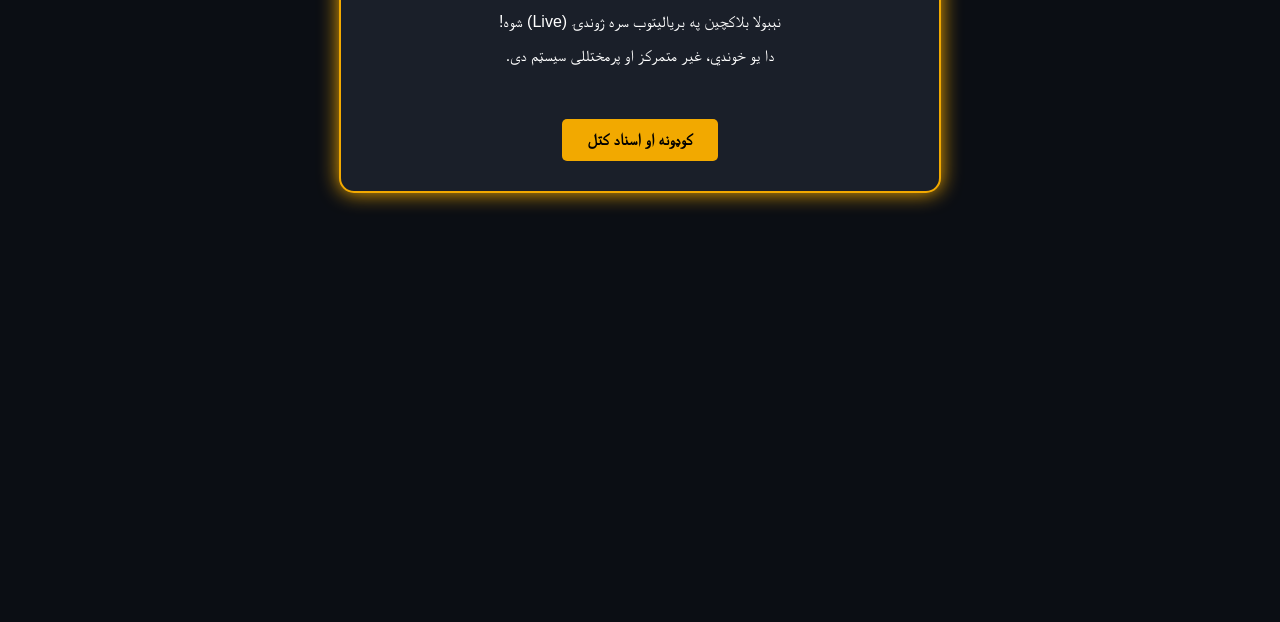
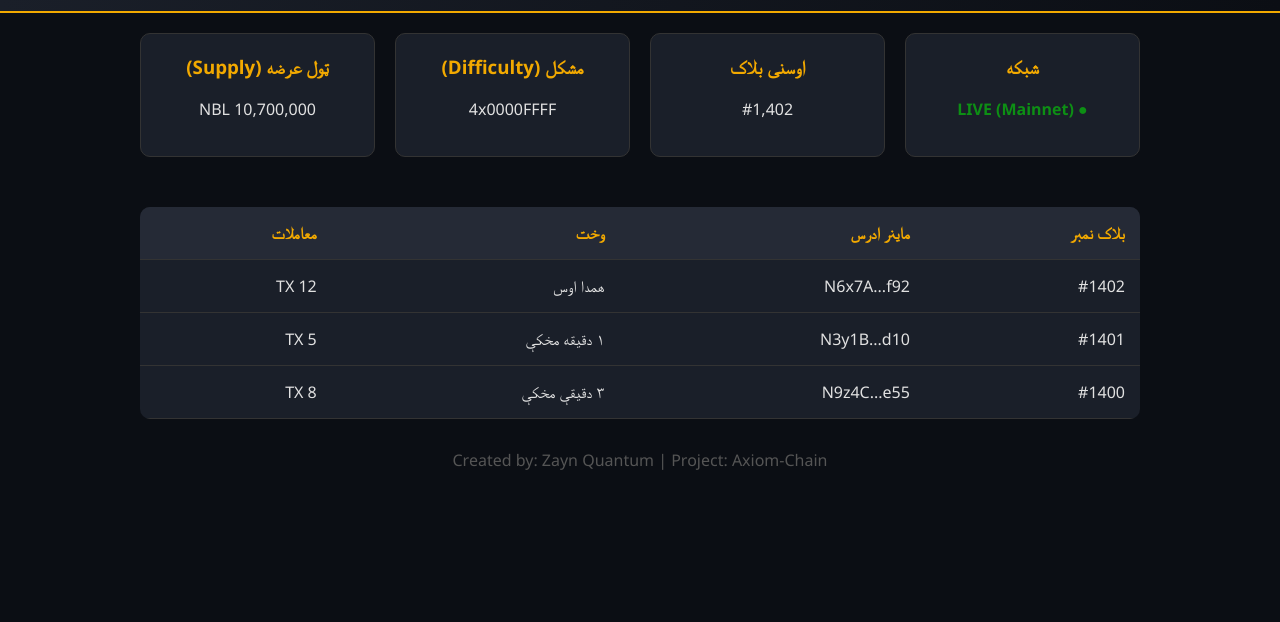
Before and after one commit to rahmatullahvibenet-sketch/axiom-chain, a plain HTML site: page index.html in a window 1280 px wide. Shown: the part 178-800 px from the top of the page. Drawn offline with Linux system fonts and the light colour scheme.

Commit message:
Update index.html

```diff
--- a/index.html
+++ b/index.html
@@ -2,21 +2,83 @@
 <html lang="ps" dir="rtl">
 <head>
     <meta charset="UTF-8">
-    <title>Nebula Blockchain | نېبولا</title>
+    <meta name="viewport" content="width=device-width, initial-scale=1.0">
+    <title>Nebula Explorer | نېبولا ایکسپلورر</title>
     <style>
-        body { background-color: #0b0e14; color: white; text-align: center; font-family: sans-serif; padding: 50px; }
-        .box { border: 2px solid #f2a900; padding: 30px; border-radius: 15px; display: inline-block; background: #1a1f29; box-shadow: 0px 0px 20px #f2a900; }
-        h1 { color: #f2a900; font-size: 2.5em; }
-        .btn { background: #f2a900; color: black; padding: 12px 25px; text-decoration: none; border-radius: 5px; font-weight: bold; display: inline-block; margin-top: 20px; }
+        body { font-family: 'Segoe UI', sans-serif; background-color: #0b0e14; color: #e1e1e1; text-align: center; margin: 0; }
+        .header { background: linear-gradient(90deg, #1a1f29, #0b0e14); padding: 40px; border-bottom: 2px solid #f2a900; }
+        h1 { color: #f2a900; margin: 0; font-size: 2.5rem; }
+        .stats-grid { display: grid; grid-template-columns: repeat(auto-fit, minmax(200px, 1fr)); gap: 20px; padding: 20px; max-width: 1000px; margin: auto; }
+        .stat-card { background: #1a1f29; padding: 20px; border-radius: 10px; border: 1px solid #333; }
+        .stat-card h3 { color: #f2a900; margin-top: 0; }
+        .live-data { width: 90%; max-width: 1000px; margin: 30px auto; background: #1a1f29; border-radius: 10px; overflow: hidden; }
+        table { width: 100%; border-collapse: collapse; text-align: right; }
+        th, td { padding: 15px; border-bottom: 1px solid #333; }
+        th { background: #252a36; color: #f2a900; }
+        .pulse { animation: pulse-red 2s infinite; color: #00ff00; font-weight: bold; }
+        @keyframes pulse-red { 0% { opacity: 1; } 50% { opacity: 0.5; } 100% { opacity: 1; } }
     </style>
 </head>
 <body>
-    <div class="box">
-        <h1>🌌 Nebula Blockchain (NBL)</h1>
-        <p>نېبولا بلاکچین په بریالیتوب سره ژوندۍ (Live) شوه!</p>
-        <p>دا یو خوندي، غیر متمرکز او پرمختللی سیسټم دی.</p>
-        <br>
-        <a href="https://github.com/rahmatullahvibenet-sketch/axiom-chain" class="btn">کوډونه او اسناد کتل</a>
+
+<div class="header">
+    <h1>🌌 NEBULA Block Explorer</h1>
+    <p>د نېبولا بلاکچین ژوندي معلومات او احصایې</p>
+</div>
+
+<div class="stats-grid">
+    <div class="stat-card">
+        <h3>شبکه</h3>
+        <p class="pulse">● LIVE (Mainnet)</p>
     </div>
+    <div class="stat-card">
+        <h3>اوسنی بلاک</h3>
+        <p id="blockHeight">#1,402</p>
+    </div>
+    <div class="stat-card">
+        <h3>مشکل (Difficulty)</h3>
+        <p>4x0000FFFF</p>
+    </div>
+    <div class="stat-card">
+        <h3>ټول عرضه (Supply)</h3>
+        <p>10,700,000 NBL</p>
+    </div>
+</div>
+
+<div class="live-data">
+    <table>
+        <thead>
+            <tr>
+                <th>بلاک نمبر</th>
+                <th>ماینر ادرس</th>
+                <th>وخت</th>
+                <th>معاملات</th>
+            </tr>
+        </thead>
+        <tbody>
+            <tr>
+                <td>#1402</td>
+                <td>N6x7A...f92</td>
+                <td>همدا اوس</td>
+                <td>12 TX</td>
+            </tr>
+            <tr>
+                <td>#1401</td>
+                <td>N3y1B...d10</td>
+                <td>۱ دقیقه مخکې</td>
+                <td>5 TX</td>
+            </tr>
+            <tr>
+                <td>#1400</td>
+                <td>N9z4C...e55</td>
+                <td>۳ دقیقې مخکې</td>
+                <td>8 TX</td>
+            </tr>
+        </tbody>
+    </table>
+</div>
+
+<p style="margin-top: 20px; color: #555;">Created by: Zayn Quantum | Project: Axiom-Chain</p>
+
 </body>
 </html>
```
